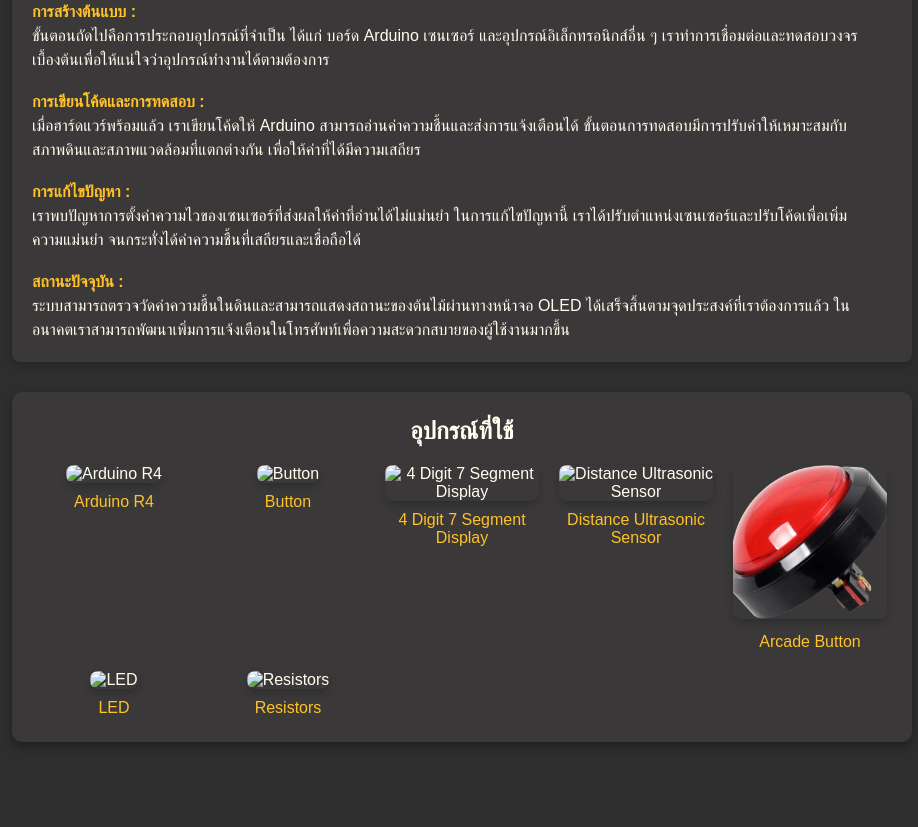
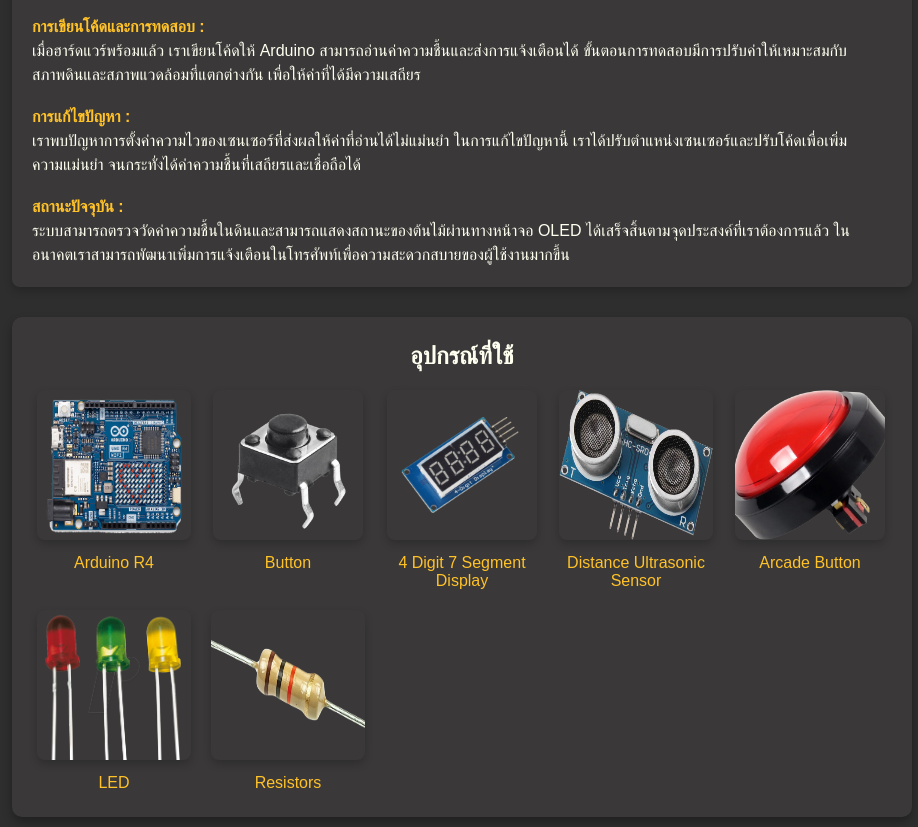
Before and after one commit to Suns18/RunForYourLife, a plain HTML site: page index.html in a window 1280 px wide. Shown: the part 905-1732 px from the top of the page, without its empty margins (178-1096 px from the left). Before the commit the page ends 1677 px from the top, so only its background shows below. Drawn offline with Linux system fonts and the light colour scheme.

Commit message:
Add files via upload

```diff
--- a/index.html
+++ b/index.html
@@ -32,7 +32,7 @@
           <p>Project ต้องการสร้างตัวจับเวลาสำหรับ เกมโชว์ ความบันเทิง การออกกำลังกาย และ การฝึกฝน ความสำคัญของโปรเจคคือ เพื่อจับเวลาให้ตรงความจริงให้ได้มากที่สุด คนที่ได้ประโยชน์ นักออกกำลังกาย ผู้จัดการแข่งขัน นักกีฬา ปัญหานี้แก้ไขได้โดย Project นี้จะใช้ censor ในการตรวจจับและหยุดเวลาทำให้ได้เวลาที่ใกล้เคียงความจริงที่สุด Input เวลาเริ่มต้น ภาพจากกล้อง Output เวลาสิ้นสุด และ ข้อมูลเวลา</p>
         </div>
         <div class="image">
-          <img src="https://via.placeholder.com/300" alt="Sample Image">
+          <img src="photo/project.jpg" alt="Sample Image">
         </div>
       </div>
     </div>
@@ -87,19 +87,19 @@
         <div class="box-header">อุปกรณ์ที่ใช้</div>
         <div class="equipment-gallery">
         <div class="equipment-item">
-            <img src="arduino.jpg" alt="Arduino R4">
+            <img src="photo/Arduino.png" alt="Arduino R4">
             <p>Arduino R4</p>
         </div>
         <div class="equipment-item">
-            <img src="button.jpg" alt="Button">
+            <img src="photo/Button.png" alt="Button">
             <p>Button</p>
         </div>
         <div class="equipment-item">
-            <img src="7segment.jpg" alt="4 Digit 7 Segment Display">
+            <img src="photo/7segment.png" alt="4 Digit 7 Segment Display">
             <p>4 Digit 7 Segment Display</p>
         </div>
         <div class="equipment-item">
-            <img src="ultrasonic.jpg" alt="Distance Ultrasonic Sensor">
+            <img src="photo/Ultrasonic.png" alt="Distance Ultrasonic Sensor">
             <p>Distance Ultrasonic Sensor</p>
         </div>
         <div class="equipment-item">
@@ -107,11 +107,11 @@
             <p>Arcade Button</p>
         </div>
         <div class="equipment-item">
-            <img src="led.jpg" alt="LED">
+            <img src="photo/LED.png" alt="LED">
             <p>LED</p>
         </div>
         <div class="equipment-item">
-            <img src="resistor.jpg" alt="Resistors">
+            <img src="photo/Resistor.png" alt="Resistors">
             <p>Resistors</p>
         </div>
         </div>
--- a/styles.css
+++ b/styles.css
@@ -115,6 +115,14 @@
     font-weight: bold;
   }
 
+  /* Box 1 Image Styling */
+#box1 .box-content img {
+    width: 300px;
+    height: auto; /* Maintains the aspect ratio */
+    border-radius: 8px; /* Optional: Rounds the corners for a softer look */
+    box-shadow: 0 4px 8px rgba(0, 0, 0, 0.2); /* Optional: Adds a shadow */
+  }
+
   /* Box 4 Specific Styling */
 #box4 {
     background-color: var(--gray-dark); /* Set a unique background color for Box 4 */
@@ -146,7 +154,7 @@
 
   #box4 .equipment-item img {
     max-width: 100%;
-    height: auto;
+    height: 150px;
     border-radius: 8px;
     box-shadow: 0 4px 8px rgba(0, 0, 0, 0.2);
     margin-bottom: 10px;
```
